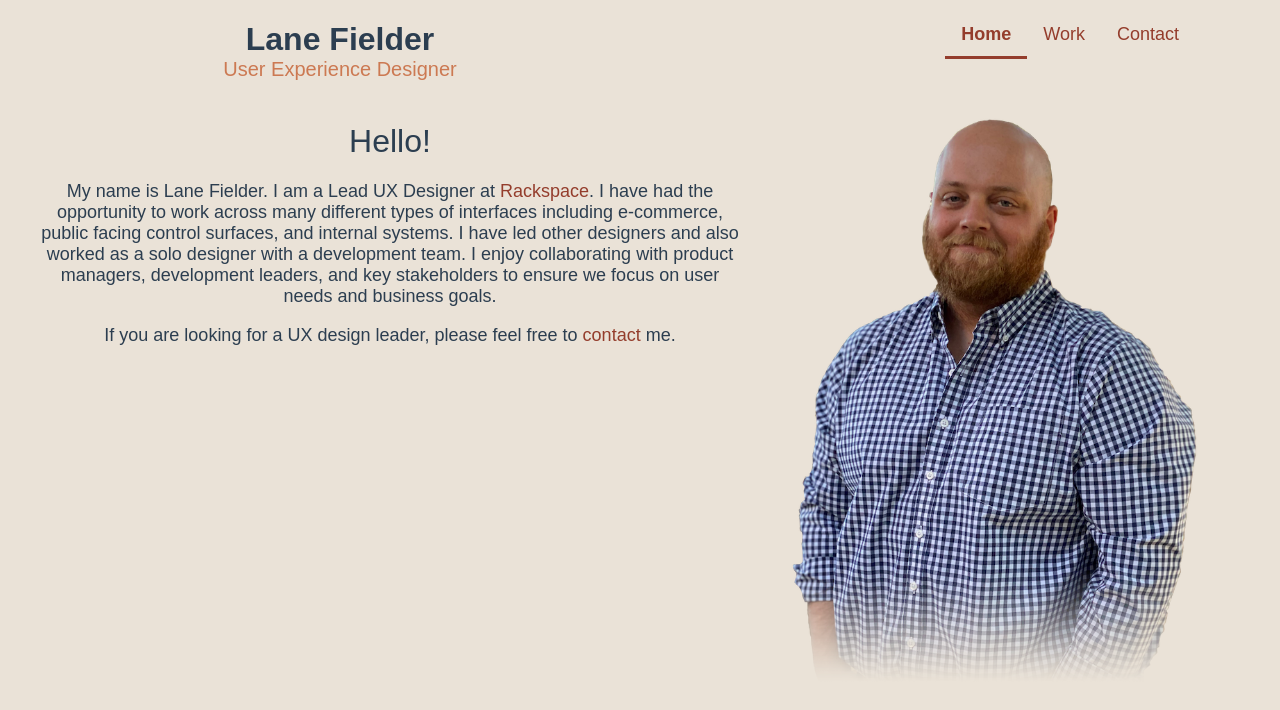
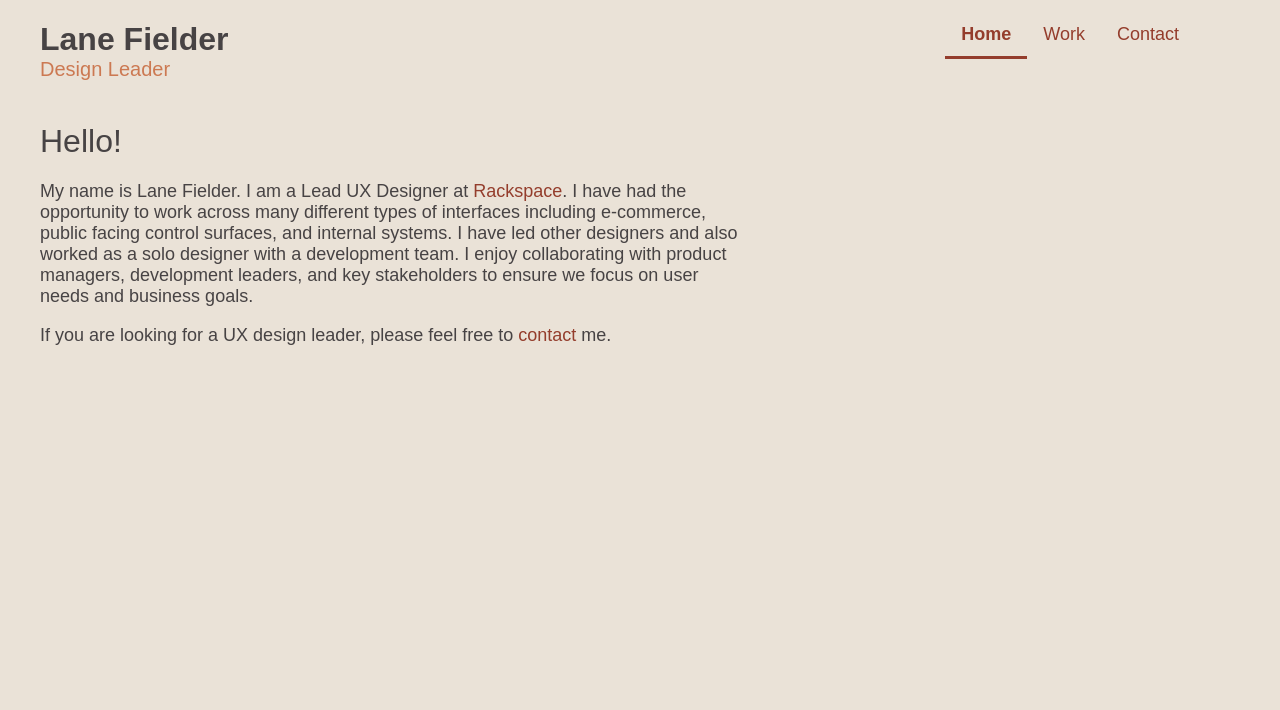
Before and after one commit to lfielder/lfielder.github.io, a Vue app: page /#/ in a window 1280 px wide. Before the commit this address led to /#/. Shown: the top 710 px of the page. Built offline with nearby package versions, Linux system fonts and the light colour scheme.

Commit message:
adding vue 3

```diff
--- a/package.json
+++ b/package.json
@@ -15,12 +15,14 @@
   "devDependencies": {
     "@babel/core": "^7.12.16",
     "@babel/eslint-parser": "^7.12.16",
+    "@typescript-eslint/eslint-plugin": "^5.36.2",
+    "@typescript-eslint/parser": "^5.36.2",
     "@vue/cli-plugin-babel": "~5.0.0",
     "@vue/cli-plugin-eslint": "~5.0.0",
     "@vue/cli-plugin-router": "~5.0.0",
     "@vue/cli-service": "~5.0.0",
     "eslint": "^7.32.0",
-    "eslint-plugin-vue": "^8.0.3",
+    "eslint-plugin-vue": "^9.4.0",
     "sass": "^1.32.7",
     "sass-loader": "^12.0.0"
   }
--- a/src/App.vue
+++ b/src/App.vue
@@ -1,8 +1,9 @@
 <template>
+  <div>
     <div class="container">
       <div class="col-sm-12 col-md-6 nav_title">
         <h1>Lane Fielder</h1>
-      <h3>User Experience Designer</h3>
+        <h3>Design Leader</h3>
       </div>
       <div class="col-sm-12 col-md-6">
         <ul class="nav">
@@ -19,27 +20,5 @@
       </div>
     </div>
     <router-view/>
+  </div>
 </template>
-
-<style lang="scss">
-#app {
-  font-family: Avenir, Helvetica, Arial, sans-serif;
-  -webkit-font-smoothing: antialiased;
-  -moz-osx-font-smoothing: grayscale;
-  text-align: center;
-  color: #2c3e50;
-}
-
-nav {
-  padding: 30px;
-
-  a {
-    font-weight: bold;
-    color: #2c3e50;
-
-    &.router-link-exact-active {
-      color: #42b983;
-    }
-  }
-}
-</style>
--- a/src/components/Home.vue
+++ b/src/components/Home.vue
@@ -8,7 +8,6 @@
 
     </div>
     <div class="col-sm-12 col-lg-5">
-      <img src="@/assets/Lane.png" class="headshot">
     </div>
   </div>
 </template>
--- a/src/scss/main.scss
+++ b/src/scss/main.scss
@@ -10,9 +10,9 @@ html {
 	  -webkit-transition: color 1s;
       transition: color 1s;
   }
-  a:hover {
+//   a:hover {
 
-  }
+//   }
   	h1 {
 	font-weight: 200;
 	font-size: 32px;
@@ -64,7 +64,7 @@ body {
 		}
 	}
 }
-img {width: 100%}
+img { width: 100% }
 .case_description {
 	padding: 0 1em;
 }
@@ -91,8 +91,8 @@ a:hover {
 	display: block;
 	}
 }
-.headshot {
-}
+// .headshot {
+// }
 .breadcrumbs {
 	list-style: none;
 	display: inline;
--- a/src/views/AboutView.vue
+++ /dev/null
@@ -1,5 +0,0 @@
-<template>
-  <div class="about">
-    <h1>This is an about page</h1>
-  </div>
-</template>
```
Also changed, not shown: src/views/HomeView.vue (deleted, +0 -18 lines), 1 other file (tests, documents, lock files or other folders). Lines whose indentation alone changed are shown as unchanged.
